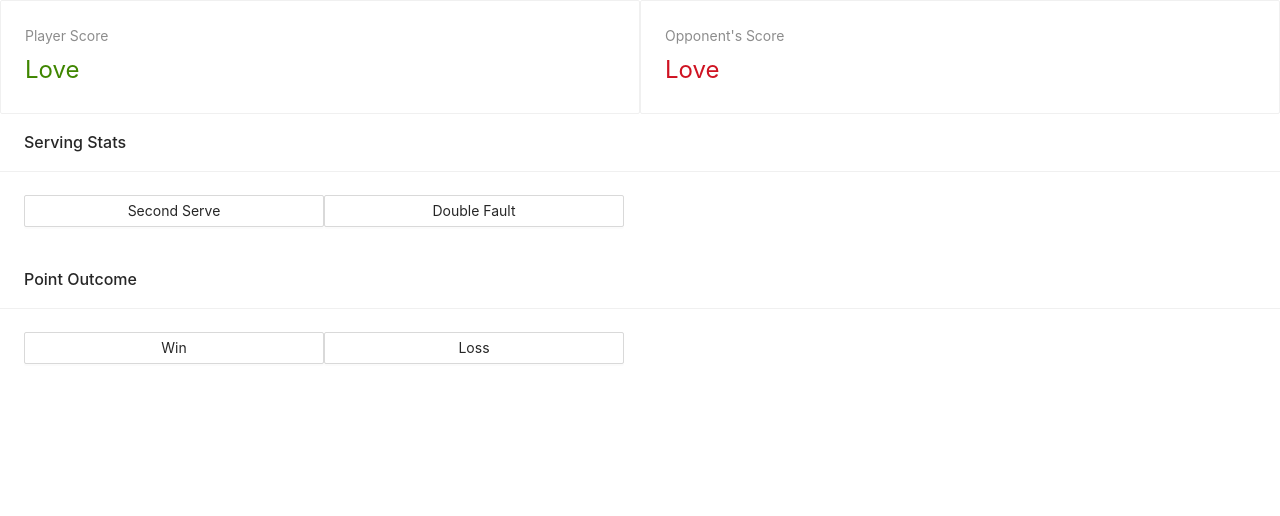
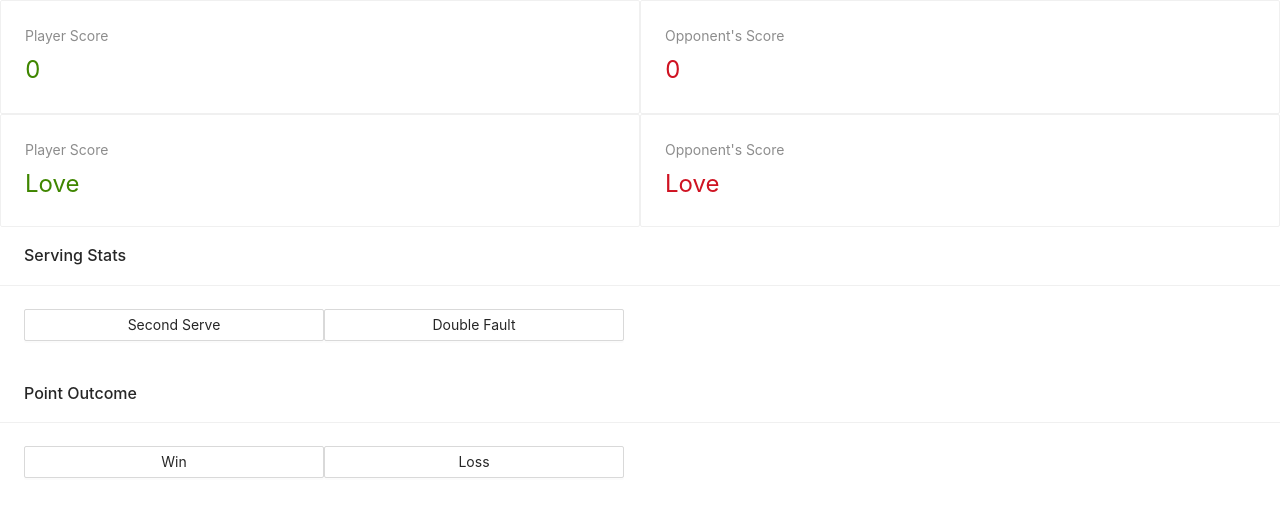
Before and after one commit to morganmarienelson/bounce, a Next.js app: page /components/pointOutcome in a window 1280 px wide. Shown: the top 516 px of the page. Built offline with nearby package versions, Linux system fonts and the light colour scheme.

Commit message:
added set score

```diff
--- a/pages/components/pointOutcome.tsx
+++ b/pages/components/pointOutcome.tsx
@@ -13,6 +13,8 @@ const PointOutcomeComponent: React.FC<PointOutComeProps> = ({
 }) => {
   const [pointsWon, setPointsWon] = useState(0);
   const [pointsLost, setPointsLost] = useState(0);
+  const [gamesLost, setGamesLost] = useState(0);
+  const [gamesWon, setGamesWon] = useState(0);
 
   const winningButton = () => {
     setIsWinningModalVisible(true);
@@ -24,7 +26,7 @@ const PointOutcomeComponent: React.FC<PointOutComeProps> = ({
     setPointsLost(pointsLost + 1);
   };
 
-  const upDateScore = (pointsLost: number, pointsWon: number) => {
+  const updateGameScore = (pointsLost: number, pointsWon: number) => {
     const scores = ["Love", 15, 30, 40, "Deuce", "Advantage"];
     if (
       (pointsWon == 4 && pointsLost < 3) ||
@@ -32,6 +34,7 @@ const PointOutcomeComponent: React.FC<PointOutComeProps> = ({
       pointsWon == 6 ||
       (pointsLost == 4 && pointsWon < 3)
     ) {
+      updateMatchScore(pointsWon);
       setPointsWon(0);
       setPointsLost(0);
     } else if (
@@ -44,6 +47,18 @@ const PointOutcomeComponent: React.FC<PointOutComeProps> = ({
     return [scores[pointsWon], scores[pointsLost]];
   };
 
+  const updateMatchScore = (pointsWon: number) => {
+    if (pointsWon == 4 || pointsWon == 6) {
+      setGamesWon(gamesWon + 1);
+    } else {
+      setGamesLost(gamesLost + 1);
+    }
+    if ((gamesWon == 6 && gamesLost < 6) || (gamesLost == 6 && gamesWon < 6)) {
+      setGamesWon(0);
+      setGamesLost(0);
+    }
+  };
+
   return (
     <>
       <Row>
@@ -51,7 +66,7 @@ const PointOutcomeComponent: React.FC<PointOutComeProps> = ({
           <Card>
             <Statistic
               title="Player Score"
-              value={upDateScore(pointsLost, pointsWon)[0]}
+              value={gamesWon}
               valueStyle={{
                 color: "#3f8600",
               }}
@@ -62,7 +77,31 @@ const PointOutcomeComponent: React.FC<PointOutComeProps> = ({
           <Card>
             <Statistic
               title="Opponent's Score"
-              value={upDateScore(pointsLost, pointsWon)[1]}
+              value={gamesLost}
+              valueStyle={{
+                color: "#cf1322",
+              }}
+            />
+          </Card>
+        </Col>
+      </Row>
+      <Row>
+        <Col span={12}>
+          <Card>
+            <Statistic
+              title="Player Score"
+              value={updateGameScore(pointsLost, pointsWon)[0]}
+              valueStyle={{
+                color: "#3f8600",
+              }}
+            />
+          </Card>
+        </Col>
+        <Col span={12}>
+          <Card>
+            <Statistic
+              title="Opponent's Score"
+              value={updateGameScore(pointsLost, pointsWon)[1]}
               valueStyle={{
                 color: "#cf1322",
               }}
```
